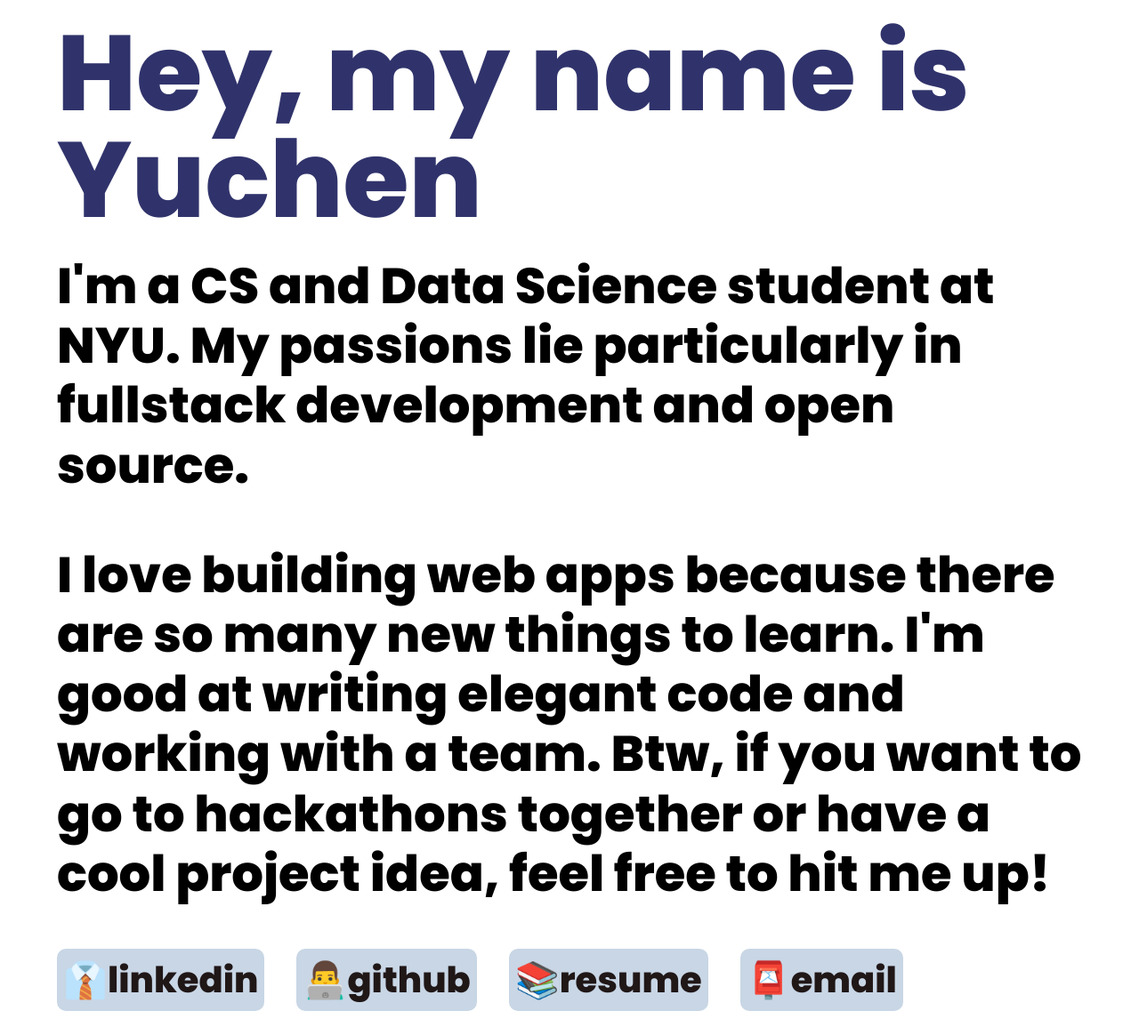
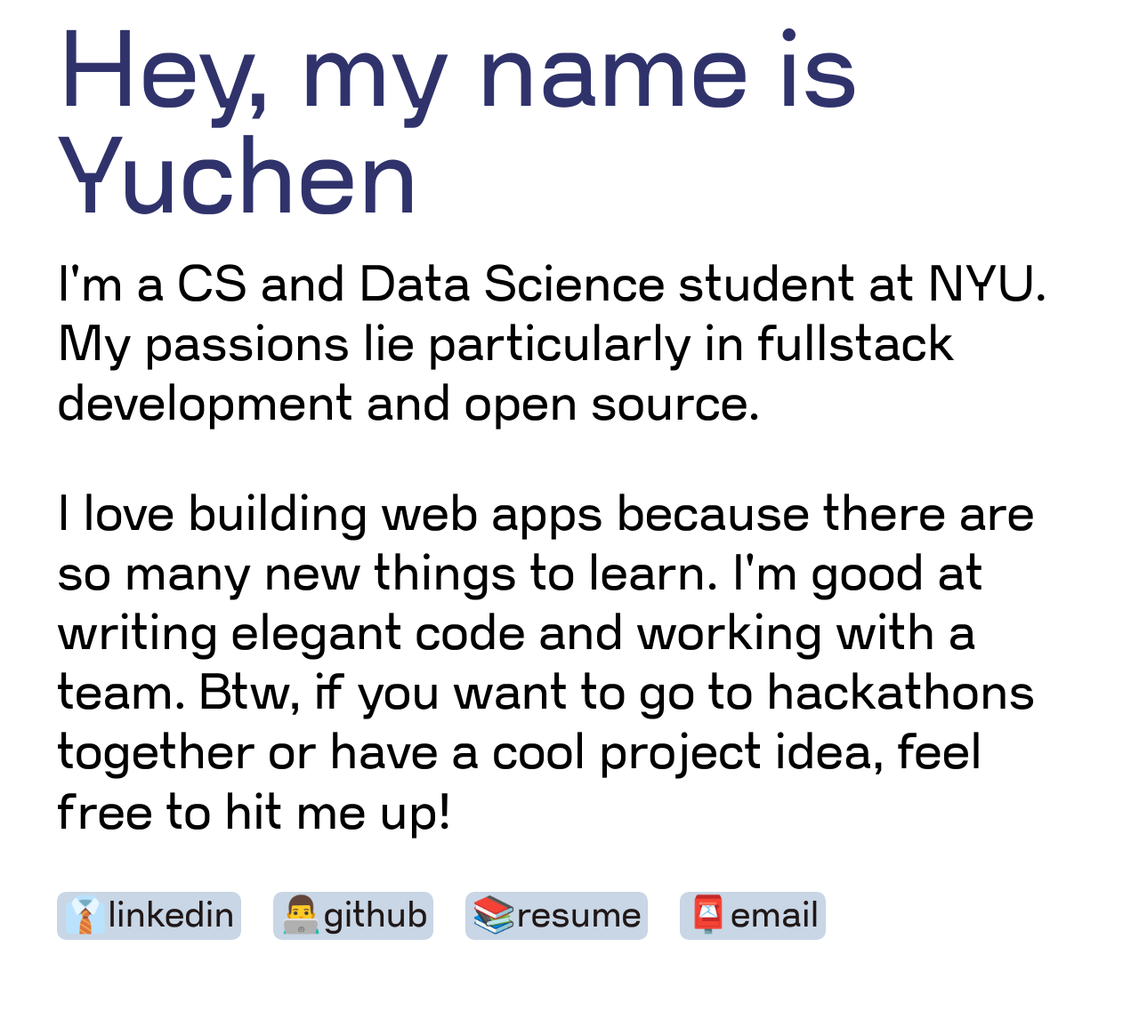
Before and after one commit to yuchenliu15/yuchenliu15.github.io, a Jekyll site: the page built from index.md, in a window 1280 px wide. Shown: the whole page at 89% size. Built offline with Jekyll 4.4.1, drawn with Linux system fonts in a browser that asks for light colours; after the commit the page ends 1084 px from its top, so only the background shows below that.

Commit message:
Update font

```diff
--- a/_sass/main.scss
+++ b/_sass/main.scss
@@ -18,8 +18,8 @@ body{
 }
 
 @font-face {
-    font-family: 'Poppins';
-    src: url("../fonts/Poppins-ExtraBold.ttf");
+    font-family: 'Violet';
+    src: url("../fonts/VioletSans-Regular.ttf");
     font-weight: 900;
 }
 
@@ -70,7 +70,7 @@ a{
     text-decoration: none;
     color: #201717;
     position: relative;
-    font-family: 'Poppins';
+    font-family: 'Violet';
     font-weight: 900;
 
     @media only screen and (max-device-width: 480px) {
@@ -89,7 +89,7 @@ a:visited{
 }
 
 .button {
-    font-family: 'Poppins';
+    font-family: 'Violet';
     font-weight: 900;
     font-size: 1em;
     text-decoration: none;
@@ -108,7 +108,7 @@ a:visited{
 .intro {
     grid-area: intro;
     .title {
-        font-family: "Poppins";
+        font-family: "Violet";
         font-size: 5em;
         line-height: 1.5em;
         color: #30336b;
@@ -121,7 +121,7 @@ a:visited{
 
     .description{
         display: block;
-        font-family: "Poppins";
+        font-family: "Violet";
         font-size: 3.5em;
         font-weight: 700;
         line-height: 1.2em;
```
Also changed, not shown: assets/fonts/VioletSans-Regular.ttf (added).
